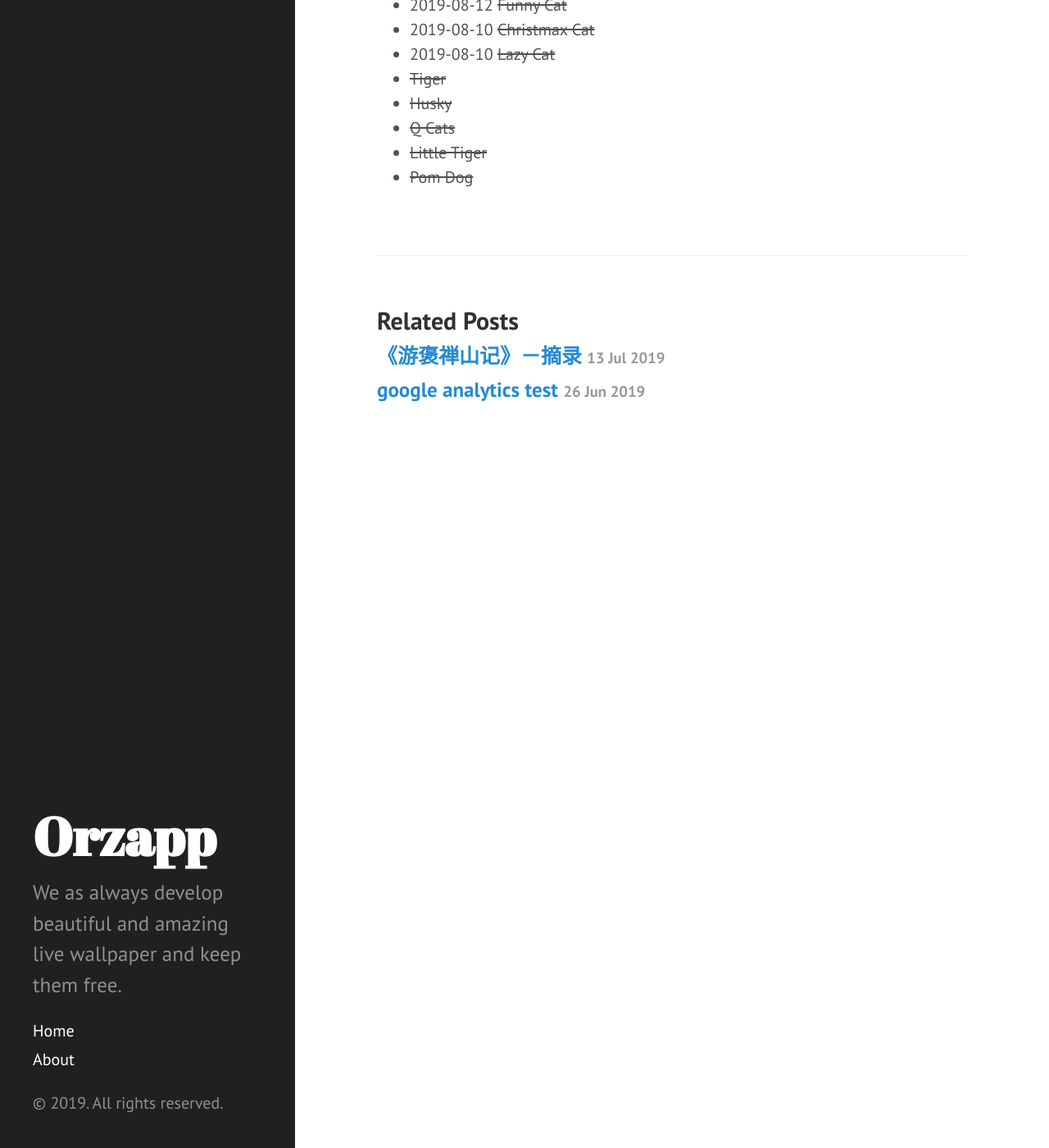
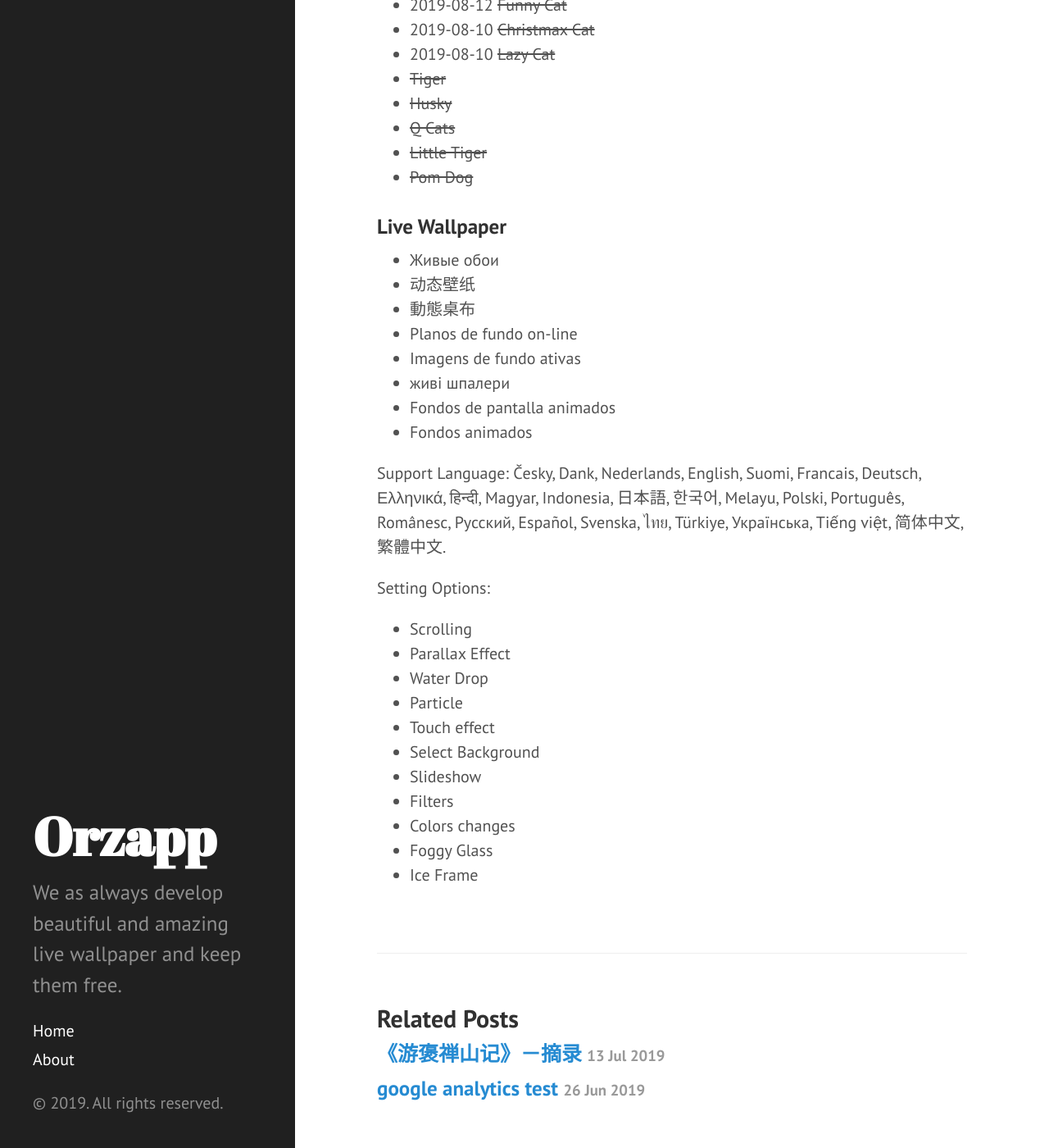
Before and after one commit to Amzaing/Amzaing.github.io, a Jekyll site: the page built from _posts/blog/2019-08-10-something.md, in a window 1280 px wide and 1400 px high, scrolled down 562 px. Shown: the whole window at 82% size. Built offline with Jekyll 4.4.1, drawn with Linux system fonts in a browser that asks for light colours.

Commit message:
update something

```diff
--- a/_posts/blog/2019-08-10-something.md
+++ b/_posts/blog/2019-08-10-something.md
@@ -24,3 +24,30 @@ author: Guan
 - ~~Q Cats~~
 - ~~Little Tiger~~
 - ~~Pom Dog~~
+
+### Live Wallpaper
+- Живые обои
+- 动态壁纸
+- 動態桌布
+- Planos de fundo on-line
+- Imagens de fundo ativas
+- живі шпалери
+- Fondos de pantalla animados
+- Fondos animados
+
+
+Support Language:
+Česky, Dank, Nederlands, English, Suomi, Francais, Deutsch, Ελληνικά, हिन्दी, Magyar, Indonesia, 日本語, 한국어, Melayu, Polski, Português, Românesc, Pусский, Español, Svenska, ไทย, Türkiye, Українська, Tiếng việt, 简体中文, 繁體中文.
+
+Setting Options:
+- Scrolling
+- Parallax Effect
+- Water Drop
+- Particle
+- Touch effect
+- Select Background
+- Slideshow
+- Filters
+- Colors changes
+- Foggy Glass
+- Ice Frame
```
